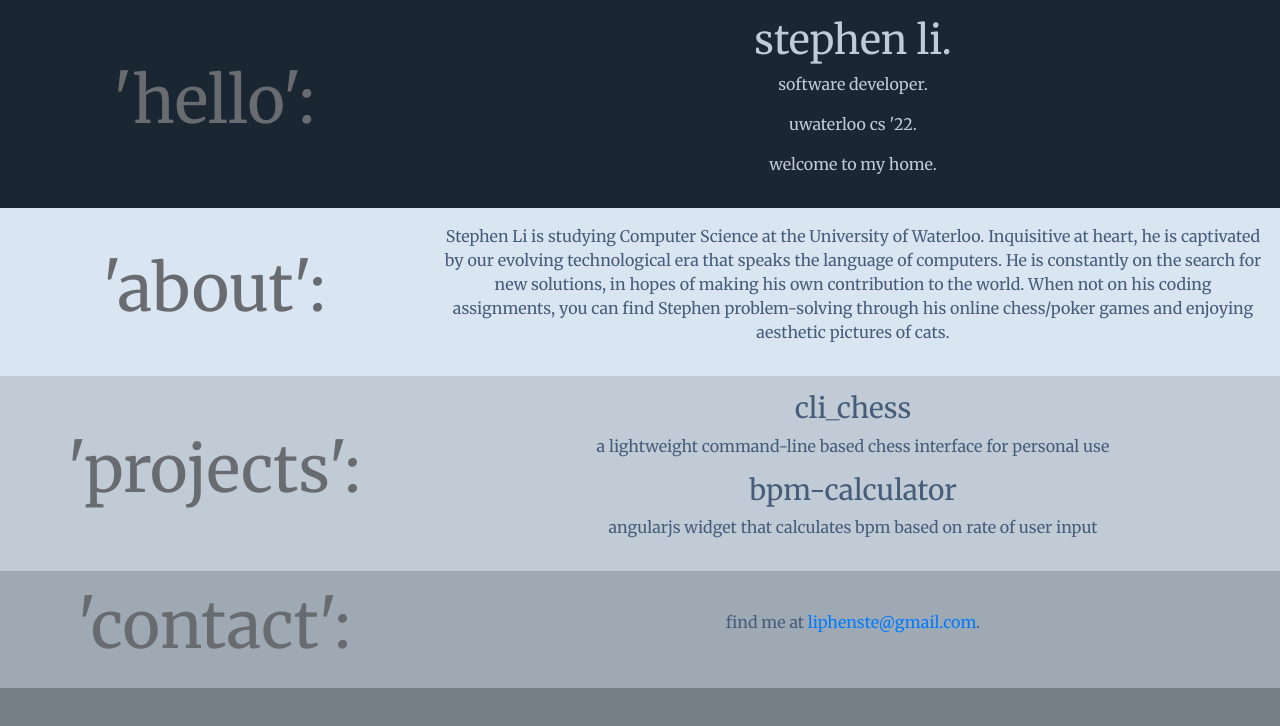
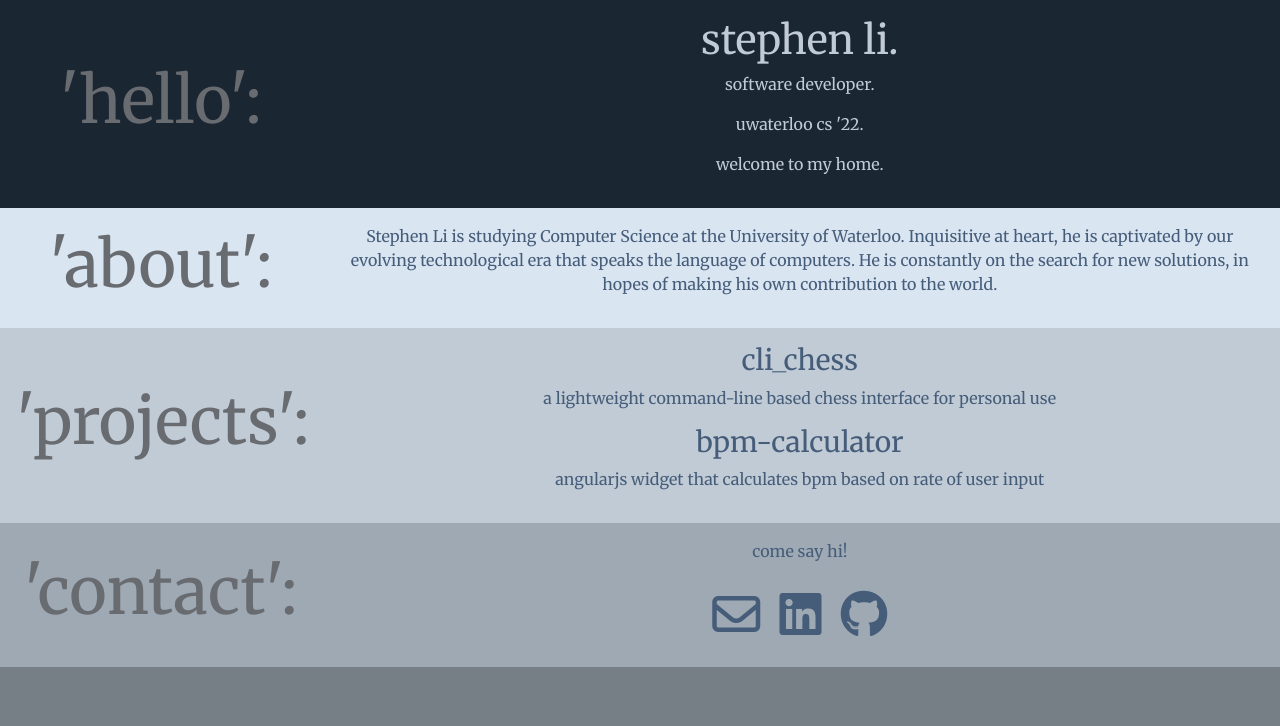
Before and after one commit to liphenste/liphenste.github.io, a React (Create React App) app: page / in a window 1280 px wide. Shown: the top 726 px of the page. Built offline with nearby package versions, Linux system fonts and the light colour scheme; the HTML template or start-up script is replaced by a standard one.

Commit message:
add social media icons

```diff
--- a/public/index.html
+++ b/public/index.html
@@ -3,10 +3,16 @@
   <head>
     <meta charset="utf-8" />
     <link rel="shortcut icon" href="%PUBLIC_URL%/favicon.ico" />
+
+    <!-- Merriweather font -->
     <link href="https://fonts.googleapis.com/css?family=Merriweather&display=swap" rel="stylesheet">
+    <!-- Bootstrap 4 -->
     <link rel="stylesheet" href="https://stackpath.bootstrapcdn.com/bootstrap/4.1.0/css/bootstrap.min.css"
     integrity="sha384-9gVQ4dYFwwWSjIDZnLEWnxCjeSWFphJiwGPXr1jddIhOegiu1FwO5qRGvFXOdJZ4"
     crossorigin="anonymous">
+    <!-- Font Awesome -->
+    <script src="https://kit.fontawesome.com/b412b5fdc3.js"></script>
+
     <meta name="viewport" content="width=device-width, initial-scale=1" />
     <meta name="theme-color" content="#000000" />
     <!--
--- a/src/App.css
+++ b/src/App.css
@@ -57,3 +57,12 @@
   text-align: center;
   background-color: #9ea9b4;
 }
+
+.socialmedia {
+  font-size: 3em;
+}
+
+.icon {
+  padding: 0.2em;
+  color: #465d7a;
+}
--- a/src/App.js
+++ b/src/App.js
@@ -6,8 +6,8 @@ function Header(props) {
   return (
     <div className="Header section container-fluid">
       <div className="row d-flex align-items-center">
-        <h2 className="sectionheader col-4">'hello':</h2>
-        <div className="col-8">
+        <h2 className="sectionheader col-3">'hello':</h2>
+        <div className="col-9">
           <h1 className="name">stephen li.</h1>
           <p className="tagline tagline1">software developer.</p>
           <p className="tagline tagline2">uwaterloo cs '22.</p>
@@ -22,12 +22,11 @@ function About(props) {
   return (
     <div className="About section container-fluid">
       <div className="row d-flex align-items-center">
-        <h2 className="sectionheader col-4">'about':</h2>
-        <div className="col-8">
+        <h2 className="sectionheader col-3">'about':</h2>
+        <div className="col-9">
           <p className="description">
           Stephen Li is studying Computer Science at the University of Waterloo. Inquisitive at heart, he is captivated by our evolving technological era that speaks the language of computers.
           He is constantly on the search for new solutions, in hopes of making his own contribution to the world.
-          When not on his coding assignments, you can find Stephen problem-solving through his online chess/poker games and enjoying aesthetic pictures of cats.
           </p>
         </div>
       </div>
@@ -50,8 +49,8 @@ function Projects(props) {
   return (
     <div className="Projects section container-fluid">
       <div className="row d-flex align-items-center">
-        <h2 className="sectionheader col-4">'projects':</h2>
-        <div className="col-8">
+        <h2 className="sectionheader col-3">'projects':</h2>
+        <div className="col-9">
           <Project title="cli_chess" description={cliChessDescription} />
           <Project title="bpm-calculator" description={bpmCalcDescription} />
         </div>
@@ -64,9 +63,14 @@ function Contact(props) {
   return (
     <div className="Contact section container-fluid">
       <div className="row d-flex align-items-center">
-      <h2 className="sectionheader col-4">'contact':</h2>
-        <div className="col-8">
-          <p className="description">find me at <a href="mailto:liphenste@gmail.com">liphenste@gmail.com</a>.</p>
+      <h2 className="sectionheader col-3">'contact':</h2>
+        <div className="col-9">
+          <p className="description">come say hi!</p>
+          <div className="socialmedia">
+            <a className="icon" href="mailto:liphenste@gmail.com"><i className="far fa-envelope"></i></a>
+            <a className="icon" href="https://www.linkedin.com/in/liphenste"><i className="fab fa-linkedin"></i></a>
+            <a className="icon" href="https://github.com/liphenste"><i className="fab fa-github"></i></a>
+          </div>
         </div>
       </div>
     </div>
```
Also changed, not shown: 1 other file (tests, documents, lock files or other folders).
